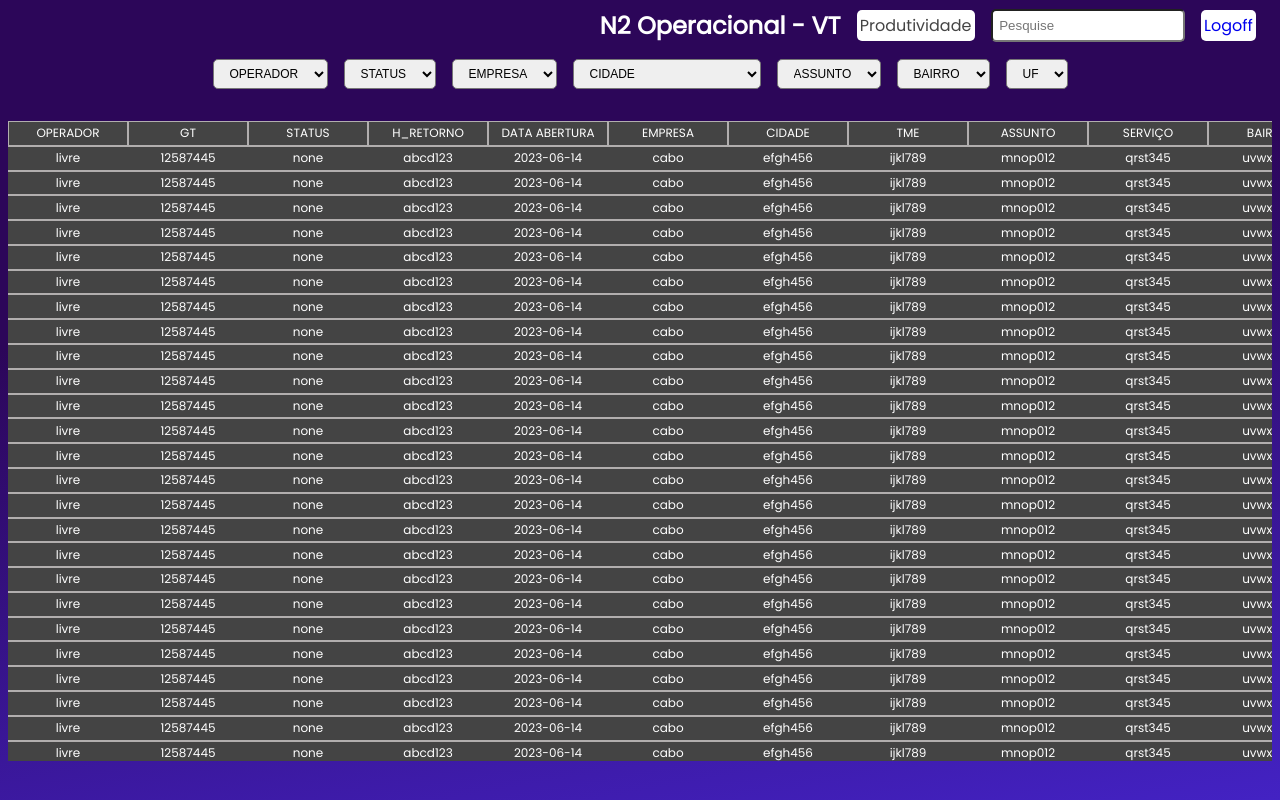
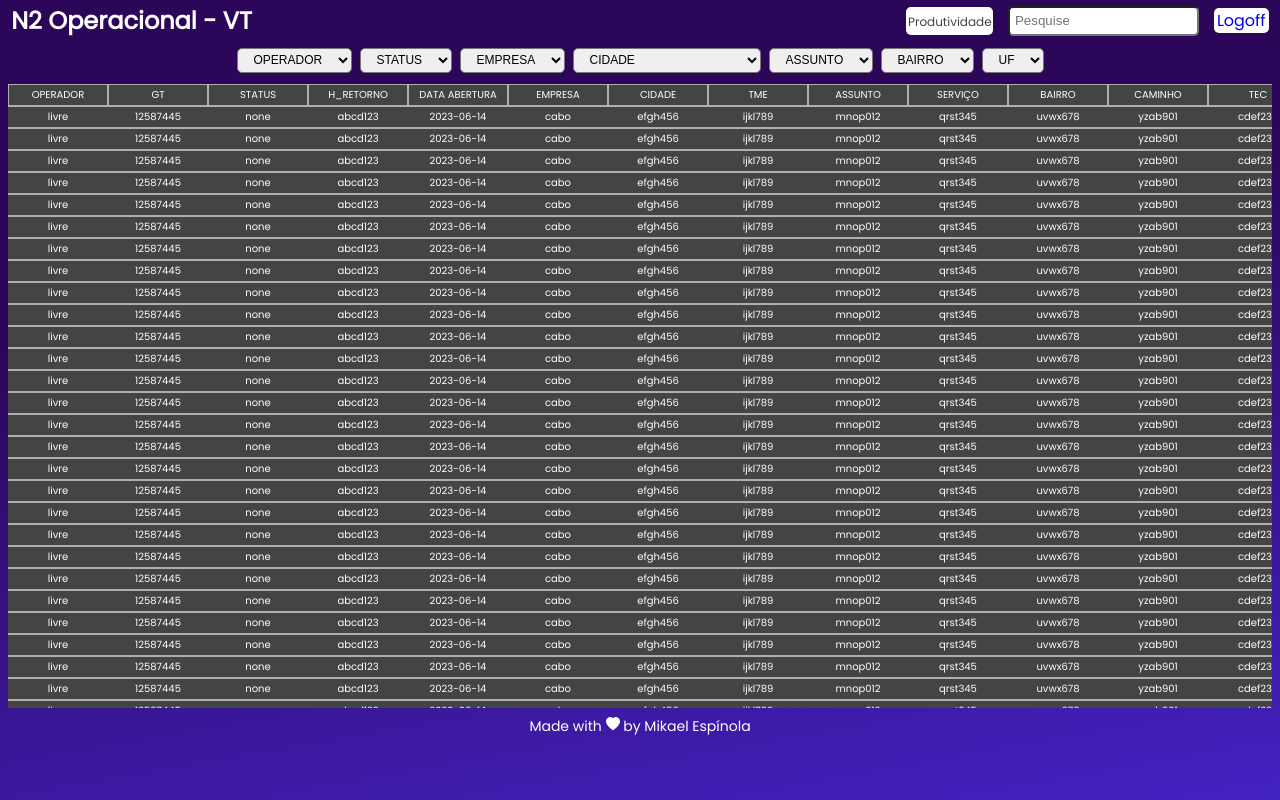
Before and after one commit to mikael-espinola/n2operacional, a Next.js app: page /vt in a window 1280 px wide. Built offline with nearby package versions, Linux system fonts and the light colour scheme.

Commit message:
FEAT: layout

```diff
--- a/src/app/globalStyle.tsx
+++ b/src/app/globalStyle.tsx
@@ -11,6 +11,9 @@ export const GlobalStyle = createGlobalStyle`
         background: rgb(67,34,195);
         background: linear-gradient(350deg, rgba(67,34,195,1) 0%, rgba(44,6,89,1) 66%);
         background-repeat: no-repeat;
-        height: 100vh;
+        min-height: 100vh;
+    }
+    ul {
+        list-style-type: none;
     }
 `;
--- a/src/app/layout.tsx
+++ b/src/app/layout.tsx
@@ -3,6 +3,7 @@ import { Poppins } from "next/font/google";
 
 import StyledJsxRegistry from "../lib/regsitry";
 import { GlobalStyle } from "./globalStyle";
+import Footer from "@/components/footer/Footer";
 
 const poppins = Poppins({ subsets: ["latin"], weight: "400" });
 
@@ -21,6 +22,7 @@ export default function RootLayout({
       <body className={poppins.className}>
         <StyledJsxRegistry>
           {children}
+          <Footer />
           <GlobalStyle />
         </StyledJsxRegistry>
       </body>
--- a/src/app/vt/style.tsx
+++ b/src/app/vt/style.tsx
@@ -8,7 +8,6 @@ export const Container = styled.div`
 `;
 export const Section = styled.div`
   margin: 0.5em;
-  height: 100%;
   overflow: auto;
   background-color: #444;
 `;
--- /dev/null
+++ b/src/components/footer/Footer.tsx
@@ -0,0 +1,13 @@
+import React from "react";
+import { BsHeartFill } from "react-icons/bs";
+import { Paragraph } from "./style";
+
+const Footer = () => {
+  return (
+    <Paragraph>
+      Made with <BsHeartFill /> by Mikael Espínola
+    </Paragraph>
+  );
+};
+
+export default Footer;
--- /dev/null
+++ b/src/components/footer/style.tsx
@@ -0,0 +1,10 @@
+"use client";
+
+import styled from "styled-components";
+
+export const Paragraph = styled.p`
+  text-align: center;
+  font-size: 14px;
+  color: #fff;
+  margin-top: 0.5em;
+`;
--- a/src/components/vtComponents/header/Header.tsx
+++ b/src/components/vtComponents/header/Header.tsx
@@ -5,6 +5,9 @@ import {
   Container,
   Filter,
   FilterOption,
+  List,
+  ListItem,
+  MenuActions,
   SearchInput,
   Section1,
   Section2,
@@ -17,35 +20,53 @@ const Header = () => {
     <Container>
       <Section1>
         <Text>N2 Operacional - VT</Text>
+        <MenuActions>
           <ActionButton href="/produtividade">
             <ActionText>Produtividade</ActionText>
           </ActionButton>
           <SearchInput type="text" placeholder="Pesquise" />
           <LogoffButton />
+        </MenuActions>
       </Section1>
       <Section2>
+        <List>
+          <ListItem key="0">
             <Filter value="status">
               <FilterOption>OPERADOR</FilterOption>
             </Filter>
+          </ListItem>
+          <ListItem key="1">
             <Filter value="status">
               <FilterOption>STATUS</FilterOption>
             </Filter>
+          </ListItem>
+          <ListItem key="2">
             <Filter value="status">
               <FilterOption>EMPRESA</FilterOption>
             </Filter>
+          </ListItem>
+          <ListItem key="3">
             <Filter value="status">
               <FilterOption>CIDADE</FilterOption>
               <FilterOption>São Gonçalo do Amarante</FilterOption>
             </Filter>
+          </ListItem>
+          <ListItem key="4">
             <Filter value="status">
               <FilterOption>ASSUNTO</FilterOption>
             </Filter>
+          </ListItem>
+          <ListItem key="5">
             <Filter value="status">
               <FilterOption>BAIRRO</FilterOption>
             </Filter>
+          </ListItem>
+          <ListItem key="6">
             <Filter value="status">
               <FilterOption>UF</FilterOption>
             </Filter>
+          </ListItem>
+        </List>
       </Section2>
     </Container>
   );
--- a/src/components/vtComponents/header/logoffButton/style.tsx
+++ b/src/components/vtComponents/header/logoffButton/style.tsx
@@ -6,7 +6,7 @@ export const Button = styled(Link)`
   border-radius: 5px;
   height: max-content;
   text-decoration: none;
-  padding: 0.2em;
+  padding: 0 0.2em;
   cursor: pointer;
   transition: background-color 0.3s;
   &:hover {
--- a/src/components/vtComponents/header/style.tsx
+++ b/src/components/vtComponents/header/style.tsx
@@ -3,23 +3,34 @@ import Link from "next/link";
 import styled from "styled-components";
 
 export const Container = styled.div`
-  color: #fff;
-  padding: 0.5em;
+  padding: 0.2em;
   display: flex;
   flex-direction: column;
 `;
 
 export const Section1 = styled.section`
   display: flex;
-  justify-content: end;
+  justify-content: space-between;
   align-items: center;
-  gap: 1em;
-  padding: 0 1em;
+  gap: 0.5em;
+  padding: 0 0.5em;
+  flex-wrap: wrap;
+
+  @media screen and (max-width: 719px) {
+    justify-content: center;
+  }
+`;
+
+export const MenuActions = styled.div`
+  justify-content: space-evenly;
+  display: flex;
+  gap: 0.9em;
+  align-items: center;
 `;
 
 export const SearchInput = styled.input`
   border-radius: 5px;
-  padding: 0.5em;
+  padding: 0.4em;
   height: max-content;
 `;
 
@@ -28,27 +39,40 @@ export const ActionButton = styled(Link)`
   border-radius: 5px;
   height: max-content;
   text-decoration: none;
-  padding: 0.2em;
+  padding: 0.1em;
   cursor: pointer;
 `;
 export const ActionText = styled.span`
+  font-size: 12px;
   color: #444;
   &:hover {
     color: blue;
+    text-decoration: underline;
   }
 `;
 
-export const Text = styled.h2``;
+export const Text = styled.h2`
+  display: inline;
+  color: #fff;
+`;
 
 export const Section2 = styled.section`
   display: flex;
   justify-content: center;
-  gap: 1em;
-  padding: 1em 0;
+  margin-top: 0.5em;
 `;
 
+export const List = styled.ul`
+  display: flex;
+  justify-content: center;
+  gap: 0.5em;
+  flex-wrap: wrap;
+`;
+
+export const ListItem = styled.li``;
+
 export const Filter = styled.select`
-  padding: 0.5em 1em;
+  padding: 0.3em 1em;
   font-size: 12px;
   border-radius: 5px;
 `;
--- a/src/components/vtComponents/table/Table.tsx
+++ b/src/components/vtComponents/table/Table.tsx
@@ -48,7 +48,7 @@ const Table = () => {
   return (
     <Container>
       <Columns>
-        <FixedLine>
+        <Line>
           <FixedItem>OPERADOR</FixedItem>
           <FixedItem>GT</FixedItem>
           <FixedItem>STATUS</FixedItem>
@@ -72,7 +72,7 @@ const Table = () => {
           <FixedItem>EDITOR 1</FixedItem>
           <FixedItem>OP</FixedItem>
           <FixedItem>RUIE</FixedItem>
-        </FixedLine>
+        </Line>
         {linhas}
       </Columns>
     </Container>
--- a/src/components/vtComponents/table/style.tsx
+++ b/src/components/vtComponents/table/style.tsx
@@ -4,7 +4,7 @@ export const Container = styled.div`
   display: flex;
   flex-direction: column;
   width: 100vw;
-  max-height: 32em;
+  height: 78vh;
 `;
 export const Columns = styled.div``;
 export const Line = styled.div`
@@ -27,7 +27,7 @@ export const FixedLine = styled.div`
 `;
 
 export const FixedItem = styled.div`
-  font-size: 12px;
+  font-size: 10px;
   min-width: 10em;
   text-align: center;
   padding: 0.2em;
@@ -35,7 +35,7 @@ export const FixedItem = styled.div`
 `;
 
 export const Items = styled.div`
-  font-size: 12px;
+  font-size: 10px;
   min-width: 10em;
   padding: 0.2em;
   border: 1px solid #b1aeae;
```
Lines whose indentation alone changed are shown as unchanged.
